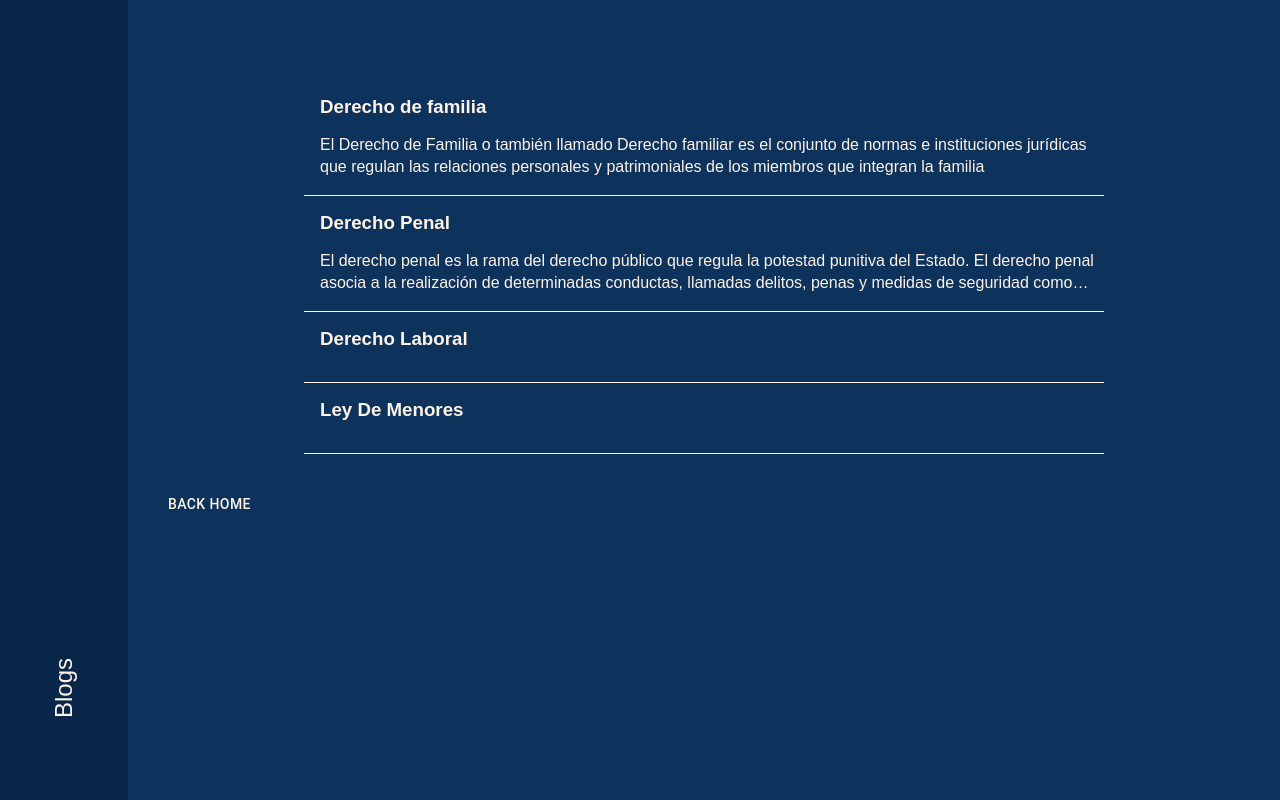
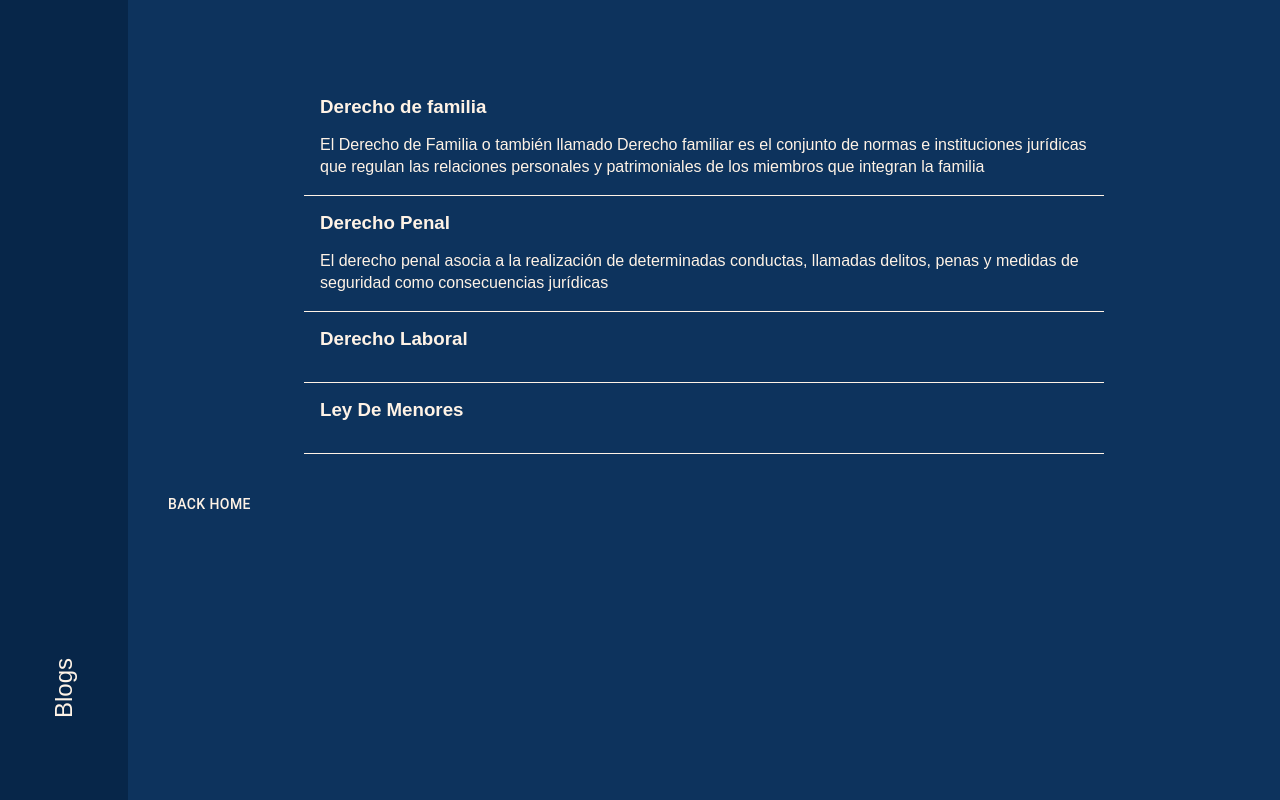
Before and after one commit to alejandrapalaciolaw/ap-consulting, a Next.js app: page /blogs in a window 1280 px wide. Built offline with nearby package versions, Linux system fonts and the light colour scheme.

Commit message:
Update blogs.js

```diff
--- a/data/blogs.js
+++ b/data/blogs.js
@@ -10,7 +10,7 @@ const blogs = [
   {
     id: "blog_002",
     title: "Derecho Penal",
-    description: "El derecho penal es la rama del derecho público que regula la potestad punitiva del Estado. El derecho penal asocia a la realización de determinadas conductas, llamadas delitos, penas y medidas de seguridad como consecuencias jurídicas",
+    description: "El derecho penal asocia a la realización de determinadas conductas, llamadas delitos, penas y medidas de seguridad como consecuencias jurídicas",
     image:
       "https://images.unsplash.com/photo-1560575193-c2c9e886aefe?ixlib=rb-1.2.1&ixid=MnwxMjA3fDB8MHxwaG90by1wYWdlfHx8fGVufDB8fHx8&auto=format&fit=crop&w=1500&q=80",
   },
```
